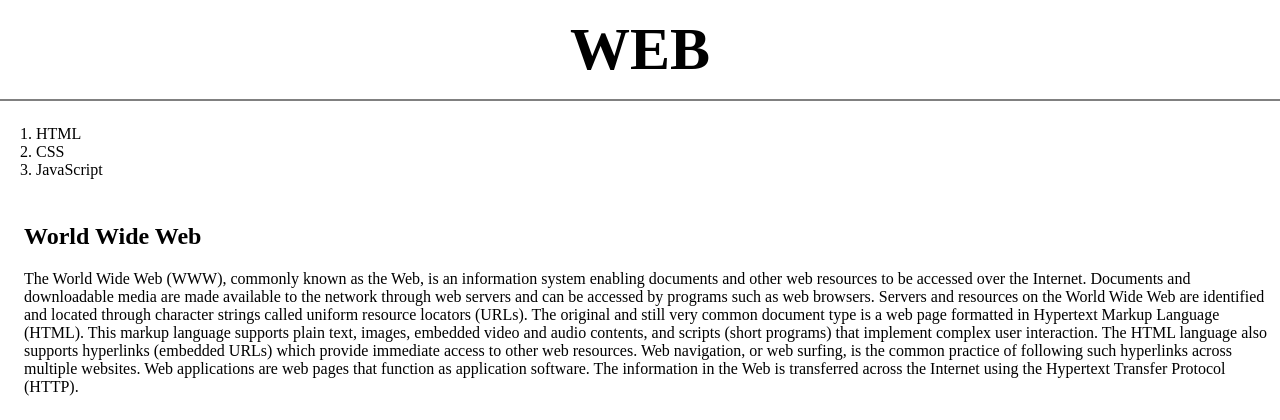
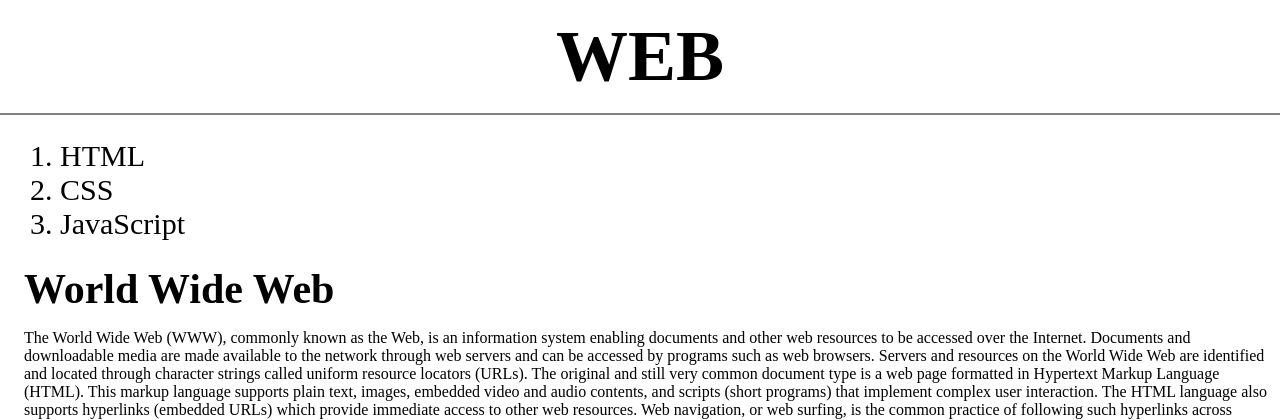
Before and after one commit to wsk0715/first_website, a plain HTML site: page index.html in a window 1280 px wide. Shown: the top 420 px of the page. Drawn offline with Linux system fonts and the light colour scheme.

Commit message:
Update style.css

```diff
--- a/style.css
+++ b/style.css
@@ -3,16 +3,22 @@ a {
   text-decoration: none;
 }
 h1 {
-  font-size: 60px;
+  font-size: 72px;
   text-align: center;
   border-bottom: 2px solid gray;
   margin: 0px;
   padding: 15px;
 }
+h2 {
+    font-size: 42px;
+    margin: 0px;
+}
 ol {
+  font-size: 30px;
   border-right:none;
   width: 80px;
   margin: 0px;
+  margin-left: 24px;
   padding: 24px;
 }
 body {
@@ -25,6 +31,9 @@ body {
 #grid ol{
   padding-left: 36px;
 }
+#main {
+    font-size: 22px;
+}
 #article{
   padding-left: 24px;
   word-wrap: break-word;
```
